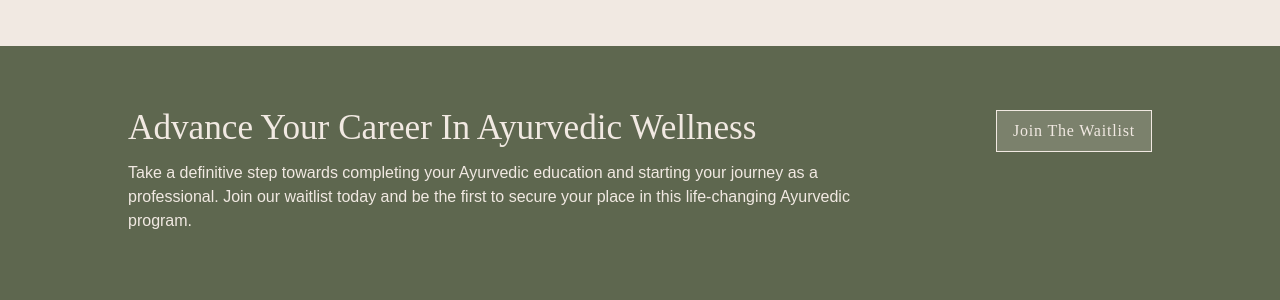
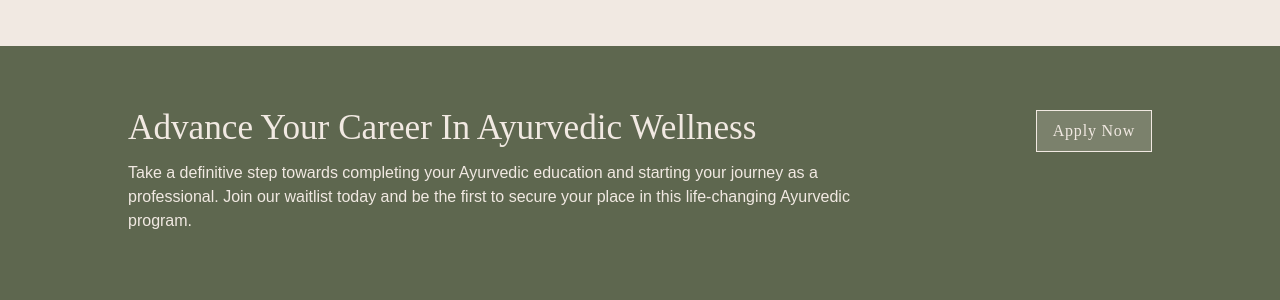
Before and after one commit to brittwoodard/ayurvedic-internship, a Jekyll site: the page built from contact.html, in a window 1280 px wide. Shown: the part 1410-1710 px from the top of the page. Built offline with Jekyll 4.4.1, drawn with Linux system fonts in a browser that asks for light colours; some web fonts are replaced.

Commit message:
cta on contact page

```diff
--- a/contact.html
+++ b/contact.html
@@ -9,8 +9,8 @@ cta:
   heading: Advance your career in Ayurvedic wellness
   description_html: Take a definitive step towards completing your Ayurvedic education and starting your journey as a professional. Join our waitlist today and be the first to secure your place in this life-changing Ayurvedic program.
   button:
-    text: Join the waitlist
-    url:
+    text: Apply Now
+    url: /apply.html
 ---
 <!-- Nav -->
 <header class="bg-light h-16">
```
Also changed, not shown: 2 other files.
